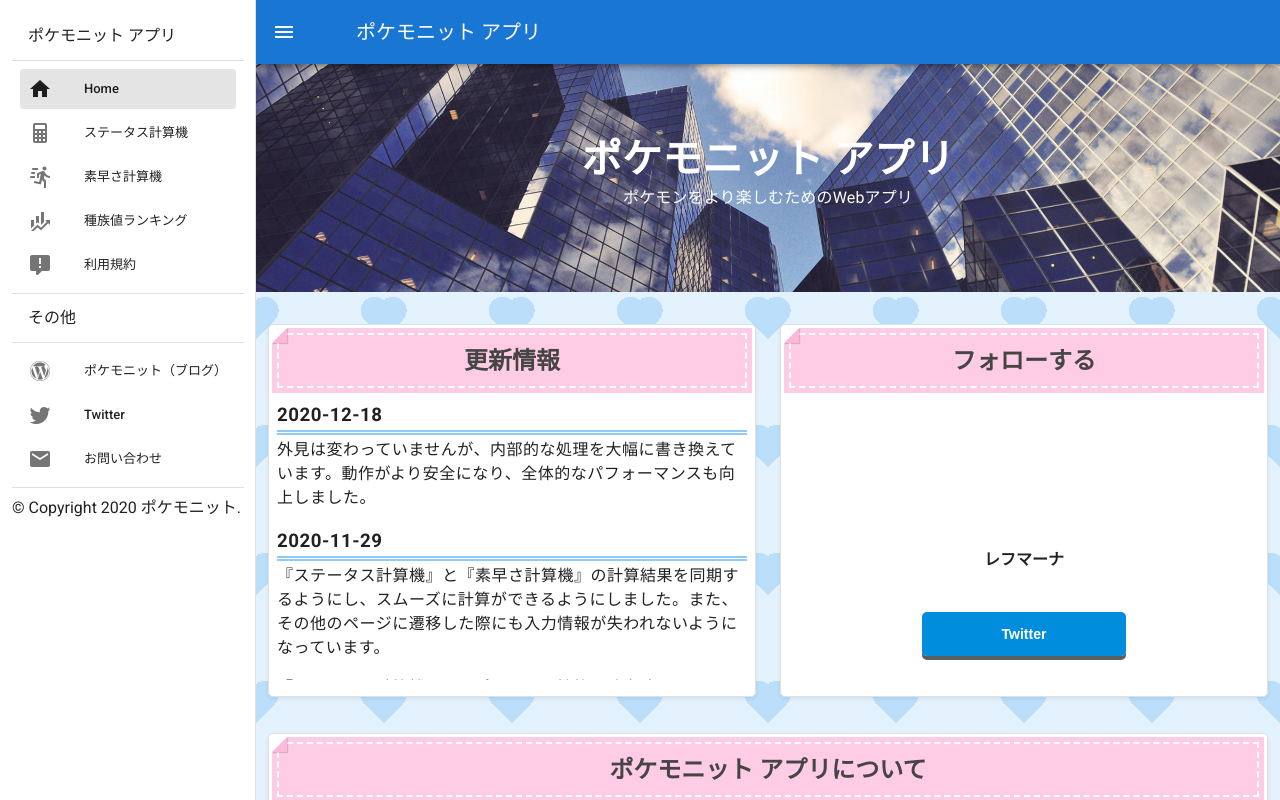
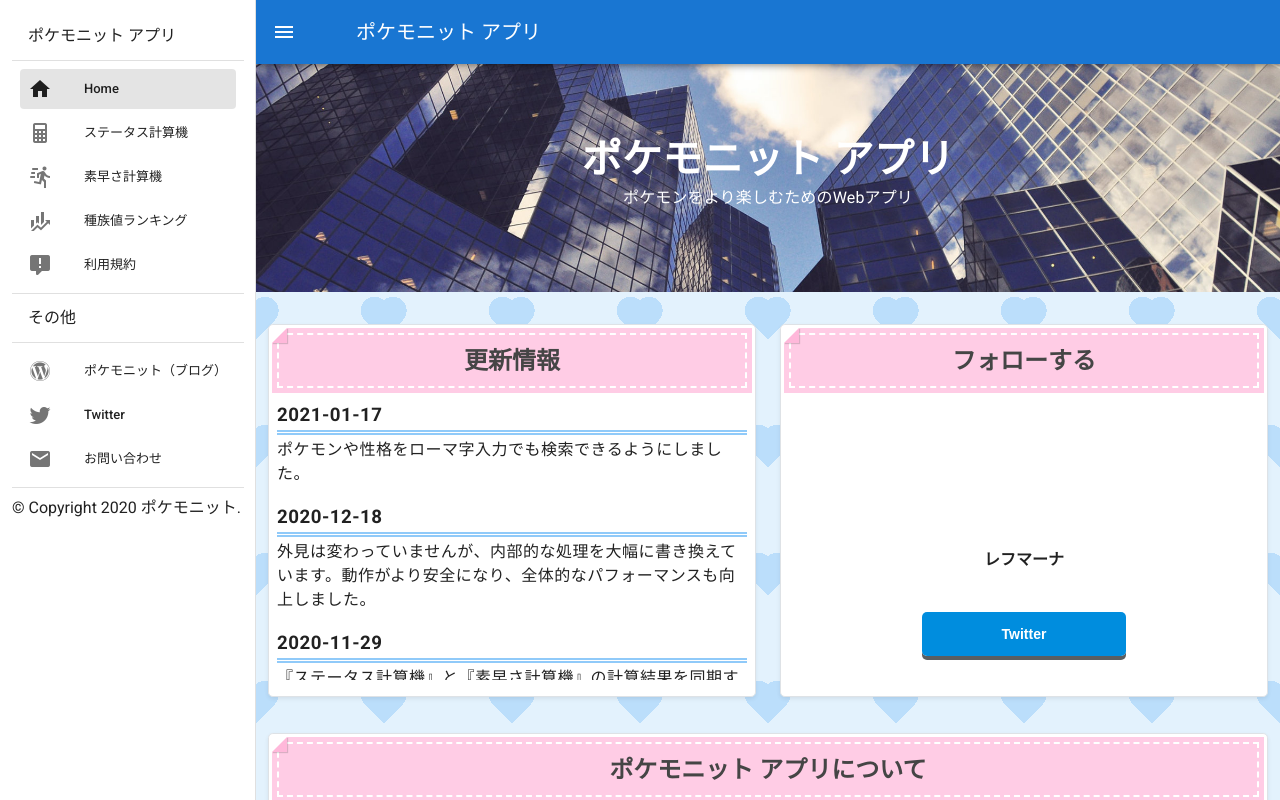
Before and after one commit to lefmarna/pokemonote-web-old, a Vue app: page / in a window 1280 px wide. Shown: the top 800 px of the page. Built offline with nearby package versions, Linux system fonts and the light colour scheme; what vue-google-adsense would draw is missing.

Commit message:
更新情報を記載

```diff
--- a/src/views/Home.vue
+++ b/src/views/Home.vue
@@ -41,6 +41,10 @@
             <v-sheet class="body-1 overflow-y-auto" max-height="280">
               <div class="px-2">
                 <div>
+                  <h3>2021-01-17</h3>
+                  <p>
+                    ポケモンや性格をローマ字入力でも検索できるようにしました。
+                  </p>
                   <h3>2020-12-18</h3>
                   <p>
                     外見は変わっていませんが、内部的な処理を大幅に書き換えています。動作がより安全になり、全体的なパフォーマンスも向上しました。
```
